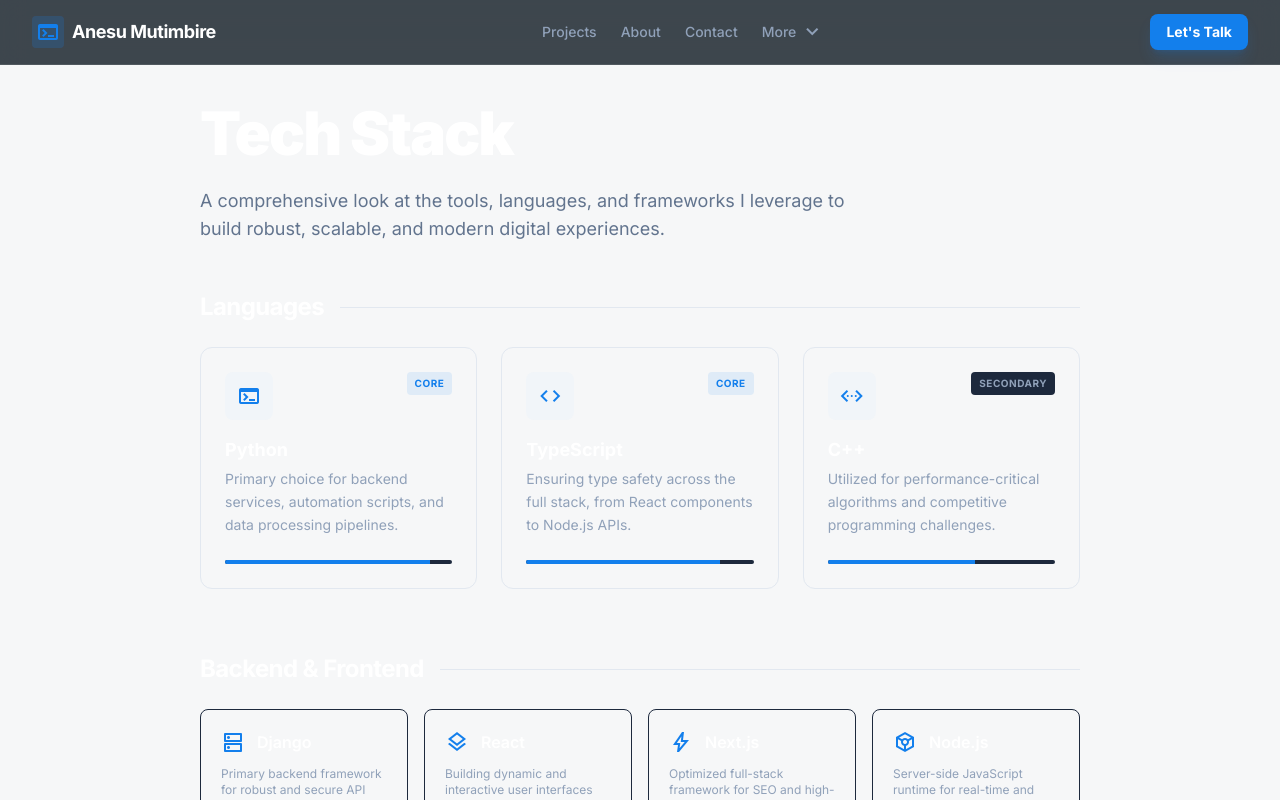
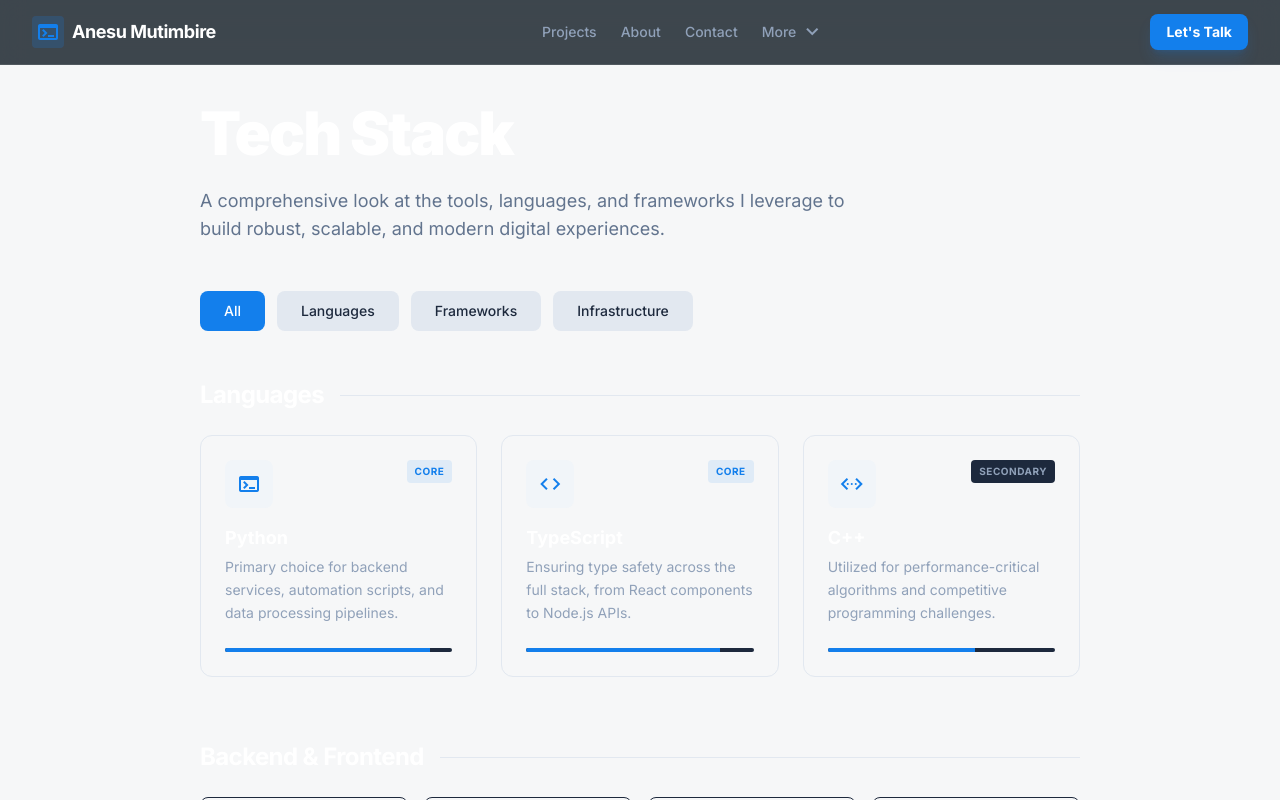
Before and after one commit to Aomine-c2c/anesu.dev, a Next.js app: page /tech-stack in a window 1280 px wide. Shown: the top 800 px of the page. Built offline with nearby package versions, Linux system fonts and the light colour scheme.

Commit message:
Make tech stack filter buttons actually work - now properly shows/hides sections

```diff
--- a/app/tech-stack/page.tsx
+++ b/app/tech-stack/page.tsx
@@ -2,6 +2,9 @@
 
 import { Navigation } from "@/components/Navigation";
 import { Footer } from "@/components/Footer";
+import { useState } from "react";
+
+const categories = ["All", "Languages", "Frameworks", "Infrastructure"];
 
 const techStack = {
   languages: [
@@ -22,6 +25,13 @@ const techStack = {
 };
 
 export default function TechStackPage() {
+  const [activeCategory, setActiveCategory] = useState("All");
+
+  const shouldShowSection = (sectionName: string) => {
+    if (activeCategory === "All") return true;
+    return activeCategory === sectionName;
+  };
+
   return (
     <div className="bg-background-light dark:bg-background-dark text-slate-900 dark:text-slate-100 min-h-screen">
       <Navigation />
@@ -38,11 +48,29 @@ export default function TechStackPage() {
           </p>
         </div>
 
+        {/* Filter Buttons */}
+        <div className="flex gap-3 mb-10 flex-wrap overflow-x-auto pb-2">
+          {categories.map((category) => (
+            <button
+              key={category}
+              onClick={() => setActiveCategory(category)}
+              className={`flex h-10 shrink-0 items-center justify-center rounded-lg px-6 text-sm font-medium transition-all ${
+                activeCategory === category
+                  ? "bg-primary text-white"
+                  : "bg-slate-200 dark:bg-slate-800 text-slate-800 dark:text-slate-200 hover:bg-slate-300 dark:hover:bg-slate-700"
+              }`}
+            >
+              {category}
+            </button>
+          ))}
+        </div>
+
         {/* Section: Languages */}
+        {shouldShowSection("Languages") && (
           <section className="mb-16">
             <div className="flex items-center gap-4 mb-6">
               <h2 className="text-white text-2xl font-bold tracking-tight">Languages</h2>
-            <div className="h-[1px] flex-grow bg-slate-200 dark:bg-slate-800"></div>
+              <div className="h-px grow bg-slate-200 dark:bg-slate-800"></div>
             </div>
 
             <div className="grid grid-cols-1 md:grid-cols-2 lg:grid-cols-3 gap-6">
@@ -78,12 +106,14 @@ export default function TechStackPage() {
               ))}
             </div>
           </section>
+        )}
 
         {/* Section: Backend & Frontend */}
+        {shouldShowSection("Frameworks") && (
           <section className="mb-16">
             <div className="flex items-center gap-4 mb-6">
               <h2 className="text-white text-2xl font-bold tracking-tight">Backend & Frontend</h2>
-            <div className="h-[1px] flex-grow bg-slate-200 dark:bg-slate-800"></div>
+              <div className="h-px grow bg-slate-200 dark:bg-slate-800"></div>
             </div>
 
             <div className="grid grid-cols-1 md:grid-cols-2 lg:grid-cols-4 gap-4">
@@ -101,12 +131,14 @@ export default function TechStackPage() {
               ))}
             </div>
           </section>
+        )}
 
         {/* Section: Infrastructure */}
+        {shouldShowSection("Infrastructure") && (
           <section className="mb-16">
             <div className="flex items-center gap-4 mb-6">
               <h2 className="text-white text-2xl font-bold tracking-tight">Infrastructure & DBs</h2>
-            <div className="h-[1px] flex-grow bg-slate-200 dark:bg-slate-800"></div>
+              <div className="h-px grow bg-slate-200 dark:bg-slate-800"></div>
             </div>
 
             <div className="grid grid-cols-1 md:grid-cols-2 gap-4">
@@ -126,6 +158,7 @@ export default function TechStackPage() {
               ))}
             </div>
           </section>
+        )}
       </main>
 
       <Footer />
```
Lines whose indentation alone changed are shown as unchanged.
